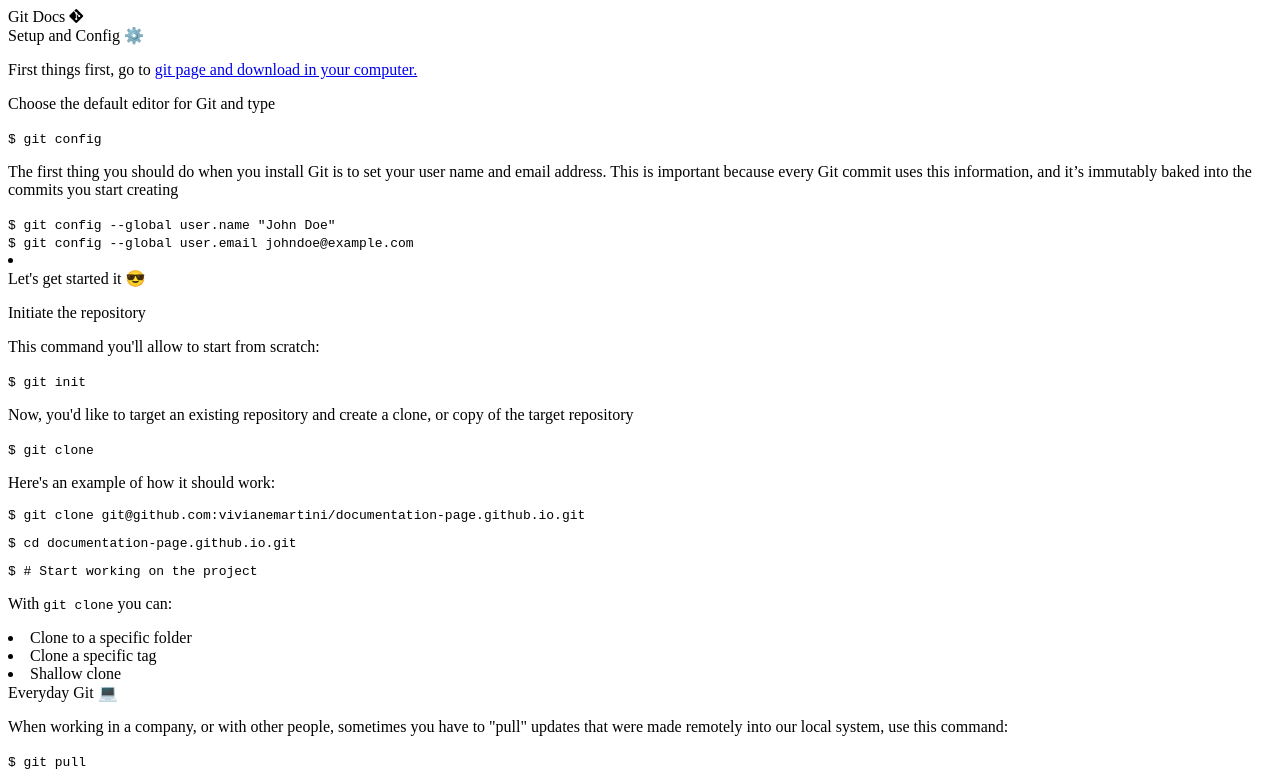
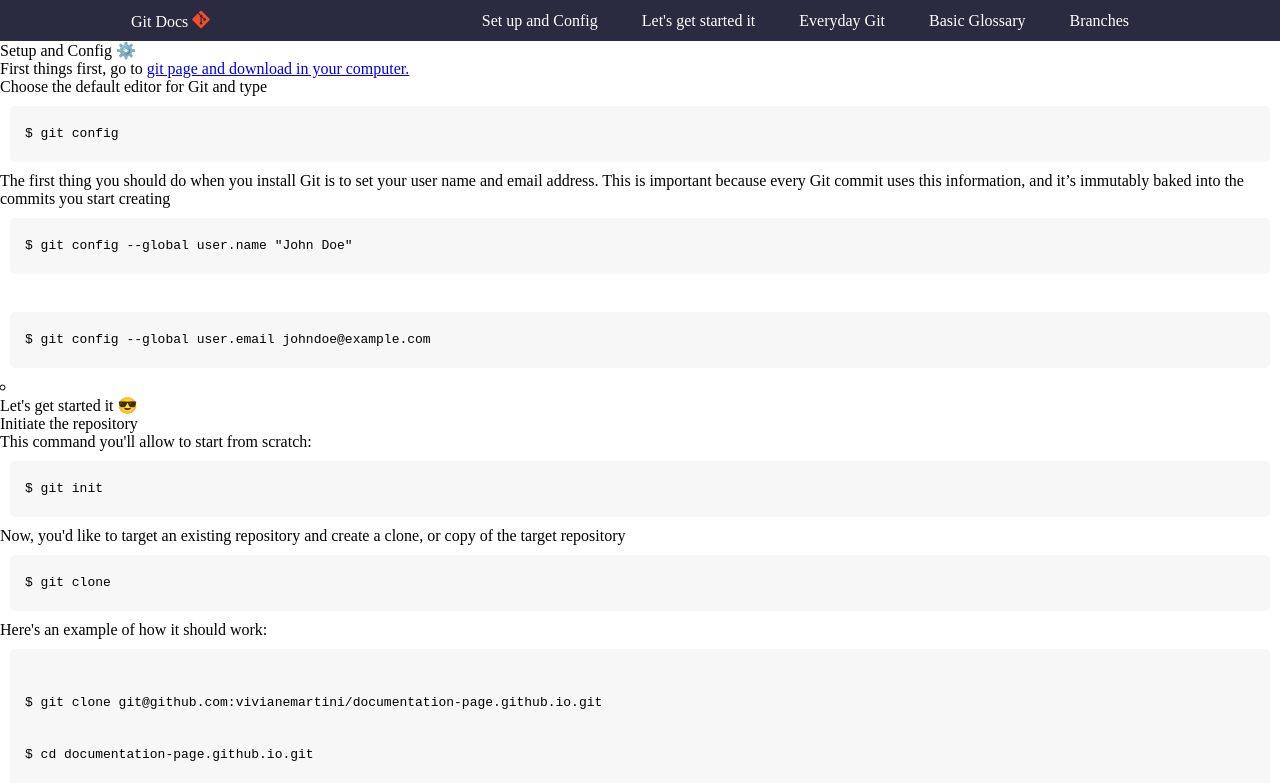
Before and after one commit to vivianemartini/documentation-page.github.io, a plain HTML site: page index.html in a window 1280 px wide. Shown: the top 783 px of the page. Drawn offline with Linux system fonts and the light colour scheme.

Commit message:
add nav bar style

```diff
--- a/index.html
+++ b/index.html
@@ -10,15 +10,17 @@
 </head>
 <body>
     <nav id="navbar">
-        <header>
+        <header class="nav-logo">
             Git Docs
             <i class="fa-brands fa-git-alt"></i>
         </header>
-        <a class="nav-link" href="#Lets_get_started_it"></a>
-        <a class="nav-link" href=""></a>
-        <a class="nav-link" href=""></a>
-        <a class="nav-link" href=""></a>
-        <a class="nav-link" href=""></a> <!---suggestions can have more -->
+        <ul class="links">
+            <li><a class="nav-link" href="#Setup_and_Config">Set up and Config</a></li>
+            <li><a class="nav-link" href="#lets_get_started_it">Let's get started it</a></li>
+            <li><a class="nav-link" href="#everyday_git">Everyday Git</a></li>
+            <li><a class="nav-link" href="#basic_glossary">Basic Glossary</a></li>
+            <li> <a class="nav-link" href="#branches">Branches</a> <!---suggestions can have more --></li>
+        </ul>
     </nav>
 
     <!--On regular sized devices (laptops, desktops), the element with id="navbar" should be shown on the left side of the screen and should always be visible to the user
@@ -26,7 +28,7 @@
 
     <main id="main-doc">
         <section class="main-section">
-            <header>Setup and Config ⚙️</header>
+            <header id="Setup_and_Config" class="title">Setup and Config ⚙️</header>
             <p>First things first, go to <a href="https://git-scm.com/downloads" target="_blank">git page and download in your computer.</a></p>
             <p>Choose the default editor for Git and type</p>
             <code>$  git config</code>
@@ -40,7 +42,7 @@
         </section>
 
         <section class="main-section">
-            <header>Let's get started it 😎</header>
+            <header id="lets_get_started_it" class="title">Let's get started it 😎</header>
             <p>Initiate the repository</p>
             <p>This command you'll allow to start from scratch:</p>
             <code>$  git init</code>
@@ -61,7 +63,7 @@
 
         </section>
         <section class="main-section">
-            <header>Everyday Git 💻</header>
+            <header id="everyday_git" class="title">Everyday Git 💻</header>
             <p>When working in a company, or with other people, sometimes you have to "pull" updates that were made remotely into our local system, use this command:</p>
             <code>$ git pull</code>
             <p>Sometimes you need to add the name of the branch that you're pulling</p>
@@ -85,7 +87,7 @@
             <code>$ git push origin < branch name> </branch></code>
         </section>
         <section class="main-section">
-            <header>Basic Glossary 📓</header>
+            <header id="basic_glossary" class="title">Basic Glossary 📓</header>
             <code>$ git log</code>
             <p>Displays commit logs and allows you to see what changes were made, when, and by whom.</p>
 
@@ -103,15 +105,14 @@
             <code>$ git checkout</code>
             <p>Allows you to switch between branches.</p>
 
-
             <code>$ git merge</code>
             <p>joins development histories together. In other words, it allows you to take changes from one branch and incorporate it into another branch.</p>
 
         </section>
         <section class="main-section">
-            <header>Branches 🌳</header>
+            <header id="branches" class="title">Branches 🌳</header>
 
-            <code>$ git branch/code>
+            <code>$ git branch</code>
             <p>Enables you to manage project branches. A branch is basically a separate version of your project, and ability to work with different branches is one of most powerful features of Git.</p>
 
             <li>To create a new branch, run:</li>
--- a/style.css
+++ b/style.css
@@ -0,0 +1,58 @@
+* {
+    margin: 0px;
+    padding: 0px;
+    box-sizing: border-box;
+}
+
+
+#navbar {
+    width: 100%;
+    background-color: #2A2A40;
+    color: #fff;
+    box-sizing: border-box;
+    display: flex;
+    flex-direction: wrap;
+    justify-content: space-around;
+    align-items: center;
+    padding: 10px;
+}
+
+header i {
+    color: #F44D27;
+    font-size: 20px;
+    letter-spacing: 10px;
+}
+
+.nav-logo{
+
+}
+
+.links li {
+    display: inline;
+    padding: 20px;
+    list-style-type: none;
+}
+
+.nav-link {
+    text-decoration: none;
+    color: #fff;
+
+}
+
+code {
+    display: block;
+    text-align: left;
+    white-space: pre-line;
+    position: relative;
+    word-break: normal;
+    word-wrap: normal;
+    line-height: 2;
+    background-color: #f7f7f7;
+    padding: 15px;
+    margin: 10px;
+    border-radius: 5px;
+}
+
+li {
+    list-style-type: circle
+}
```
